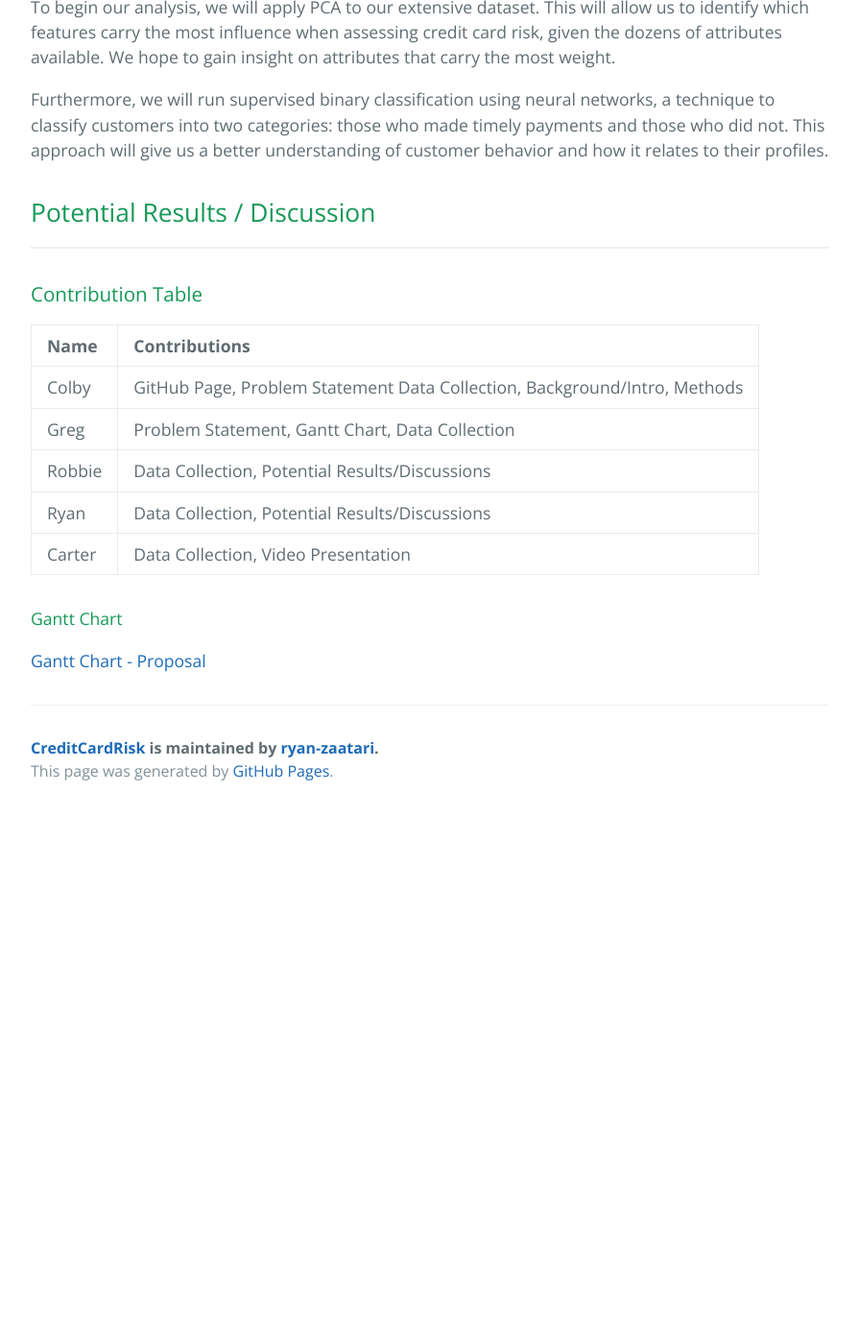
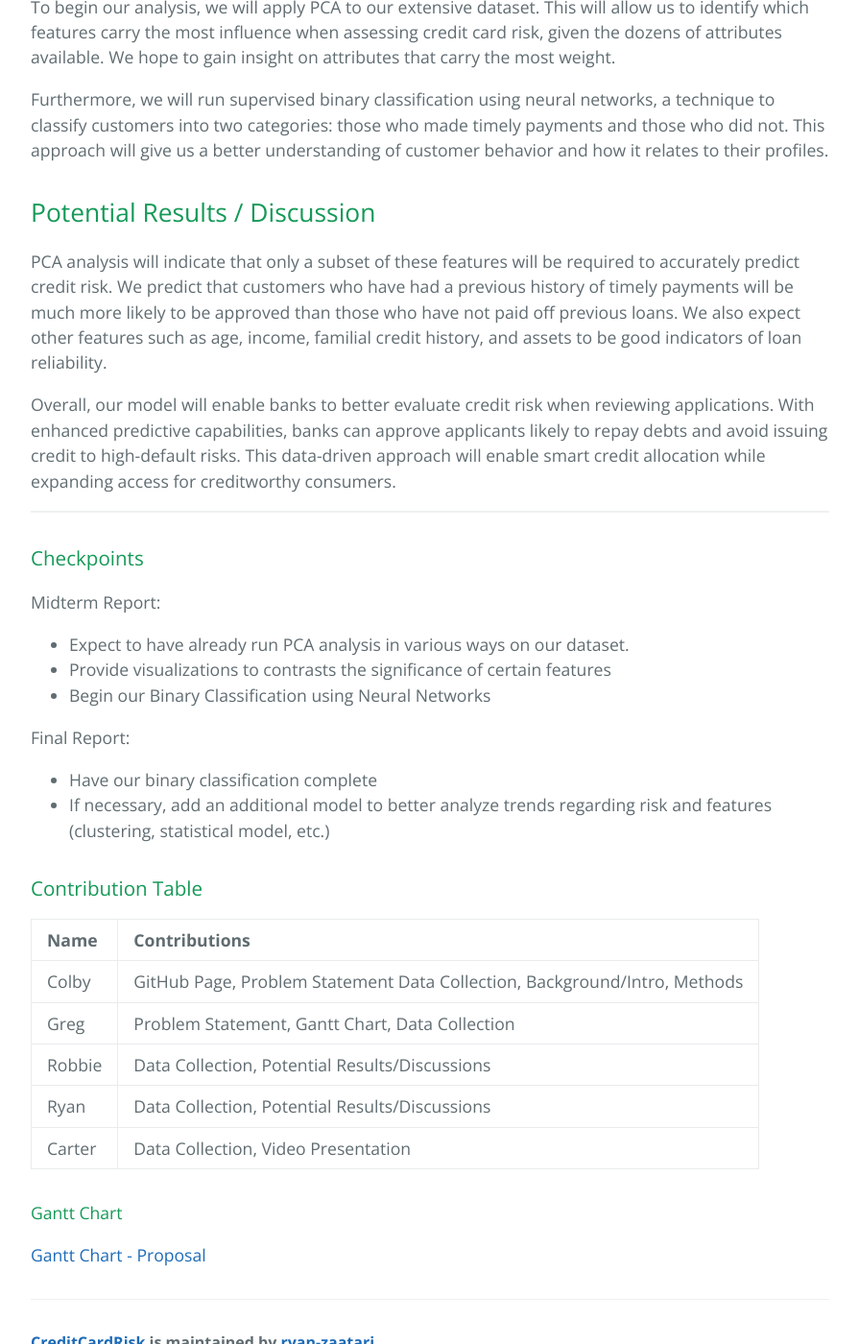
Before and after one commit to ryan-zaatari/CreditCardRisk, a Jekyll site: the page built from index.md, in a window 1280 px wide and 1400 px high, scrolled down 1070 px. Shown: the whole window at 96% size, without its empty margins (192-1087 px from the left). Built offline with Jekyll 4.4.1, drawn with Linux system fonts in a browser that asks for light colours; before the commit the page ends 1917 px from its top, so only the background shows below that.

Commit message:
Everything except references

```diff
--- a/index.md
+++ b/index.md
@@ -22,7 +22,22 @@ Furthermore, we will run supervised binary classification using neural networks,
 
 ## Potential Results / Discussion
 
+PCA analysis will indicate that only a subset of these features will be required to accurately predict credit risk. We predict that customers who have had a previous history of timely payments will be much more likely to be approved than those who have not paid off previous loans. We also expect other features such as age, income, familial credit history, and assets to be good indicators of loan reliability.
+
+Overall, our model will enable banks to better evaluate credit risk when reviewing applications. With enhanced predictive capabilities, banks can approve applicants likely to repay debts and avoid issuing credit to high-default risks. This data-driven approach will enable smart credit allocation while expanding access for creditworthy consumers.
 * * *
+
+### Checkpoints
+
+Midterm Report:
+* Expect to have already run PCA analysis in various ways on our dataset.
+* Provide visualizations to contrasts the significance of certain features
+* Begin our Binary Classification using Neural Networks
+
+Final Report:
+* Have our binary classification complete
+* If necessary, add an additional model to better analyze trends regarding risk and features (clustering, statistical model, etc.)
+
 
 ### Contribution Table
 
```
